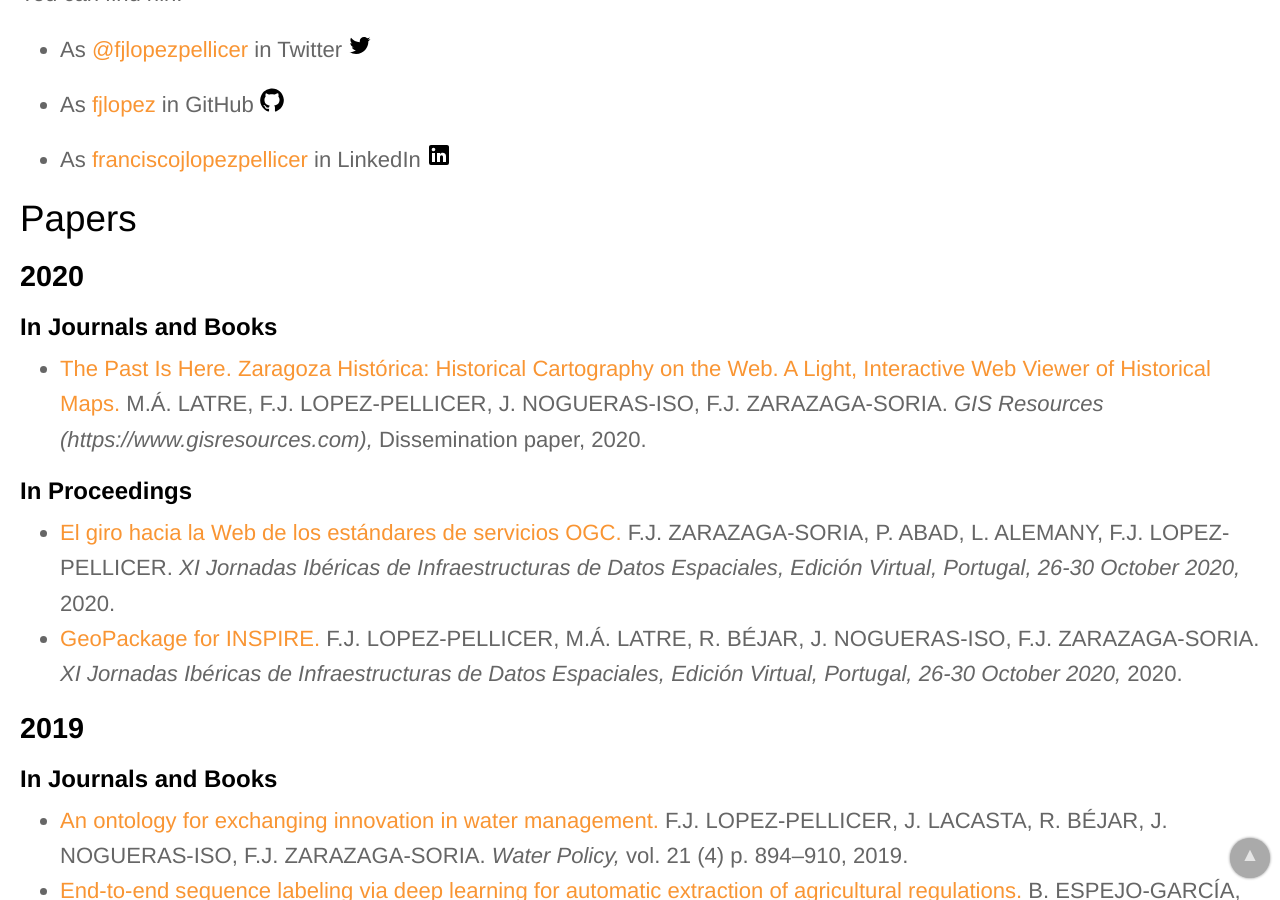
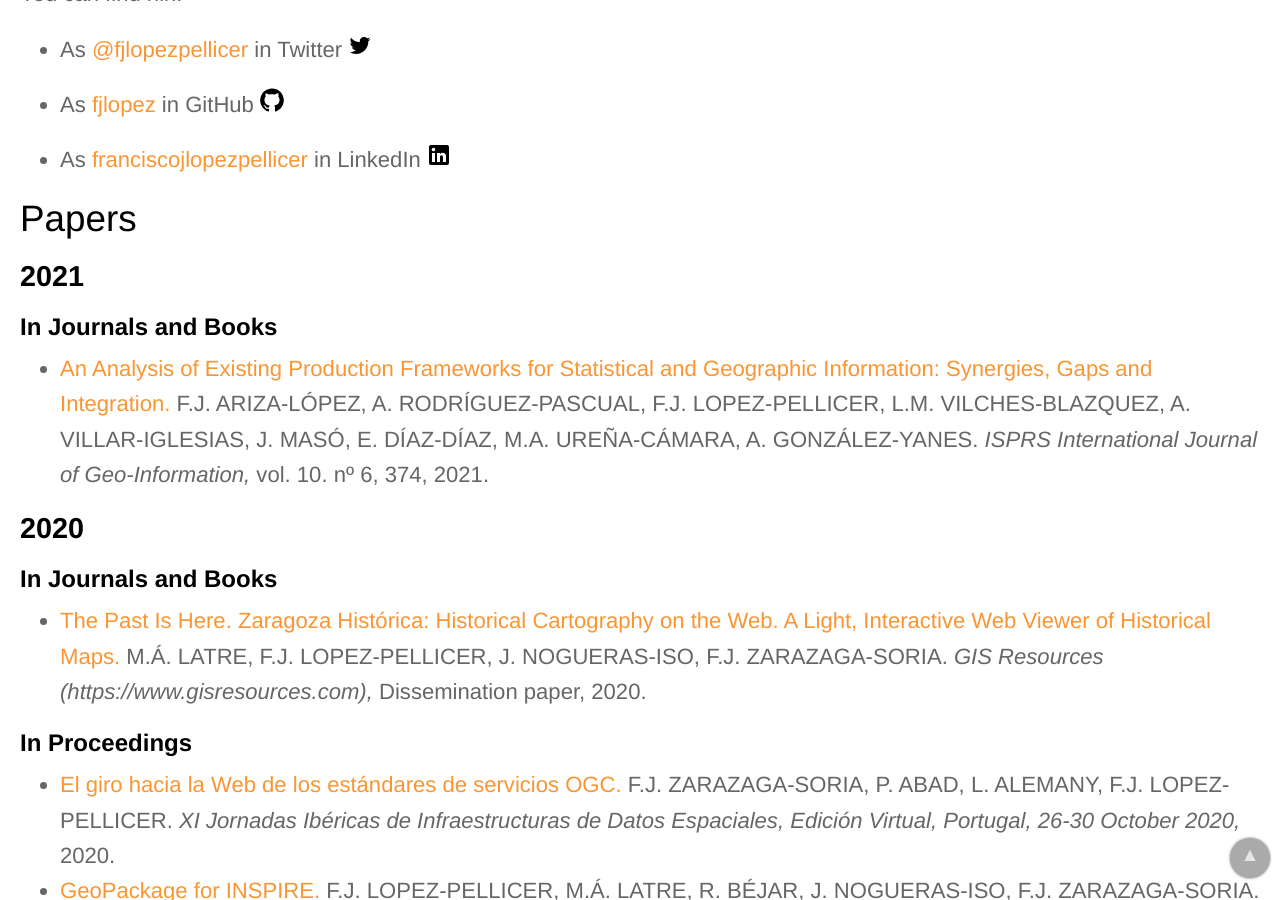
Before and after one commit to IAAA-Lab/IAAA-Lab.github.io, a Jekyll site: the page built from _staff/fjlopez.md, in a window 1280 px wide and 900 px high, scrolled down 947 px. Built offline with Jekyll 4.4.1, drawn with Linux system fonts in a browser that asks for light colours.

Commit message:
Update papers.yml
Added paper doi 10.3390/ijgi10060374

```diff
--- a/_data/papers.yml
+++ b/_data/papers.yml
@@ -1,6 +1,14 @@
 # Importante: dentro de este fichero los artículos tienen que estar ordenados por año
 # (los más recientes primero) y dentro de cada año primero van los libros, luego los
 # artículos de revista y capítulos de libro y finalmente los artículos de congresos
+# -------------------
+- title: "An Analysis of Existing Production Frameworks for Statistical and Geographic Information: Synergies, Gaps and Integration"
+  url: https://doi.org/10.3390/ijgi10060374
+  authors: F.J. ARIZA-LÓPEZ, A. RODRÍGUEZ-PASCUAL, F.J. LOPEZ-PELLICER, L.M. VILCHES-BLAZQUEZ, A. VILLAR-IGLESIAS, J. MASÓ, E. DÍAZ-DÍAZ, M.A. UREÑA-CÁMARA, A. GONZÁLEZ-YANES
+  publication: "ISPRS International Journal of Geo-Information"
+  publication_detail: "vol. 10. nº 6, 374"
+  year: 2021
+  doi: 10.3390/ijgi10060374
 # -------------------
 - title: "Quality of Metadata in Open Data Portals"
   url: https://doi.org/10.1109/ACCESS.2021.3073455
```
